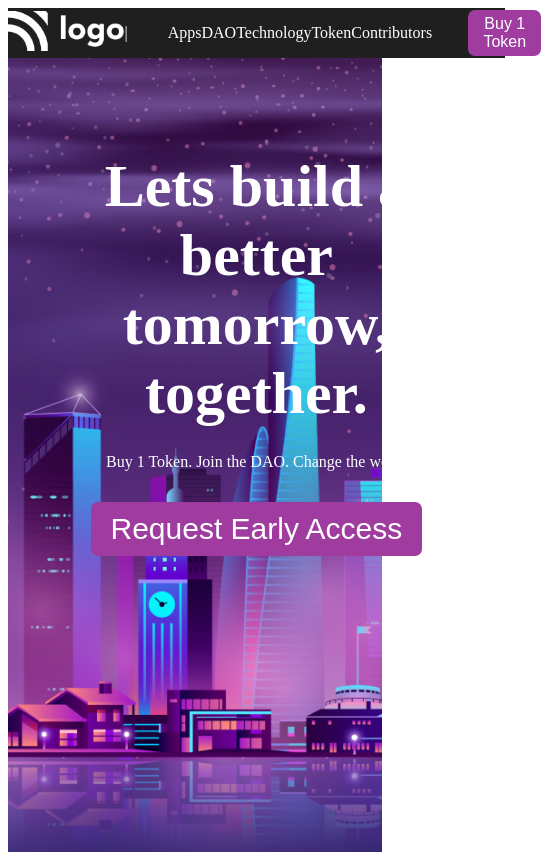
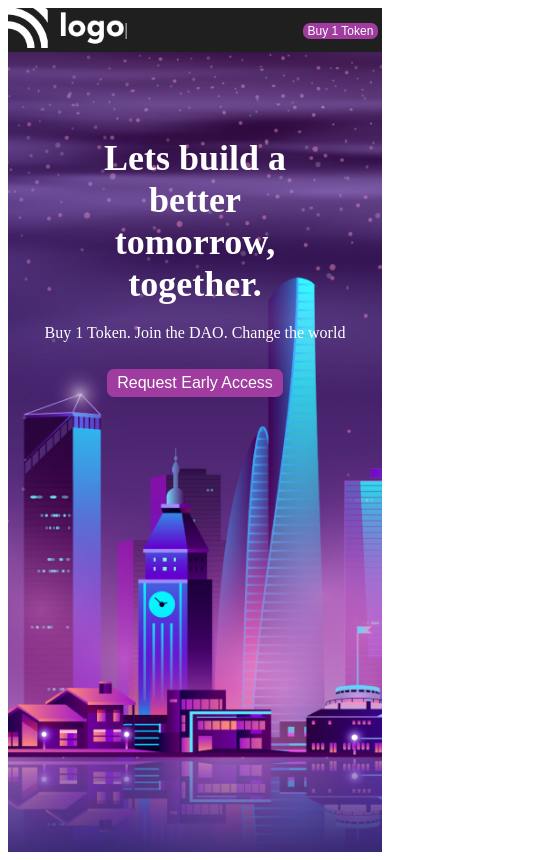
Before and after one commit to JBChandu/HTML-CSS-Project-05, a plain HTML site: page index.html in a window 390 px wide. Shown: the whole page, 541 px wide, since content can reach past the window. Drawn offline with Linux system fonts and the light colour scheme.

Commit message:
Added Mobile Responsiveness

```diff
--- a/style.css
+++ b/style.css
@@ -72,3 +72,33 @@ nav div:nth-child(1) {
   margin-top: 3%;
 }
 /* hero section end */
+
+/* media queries */
+@media only screen and (max-width: 1050px) {
+  .button-small {
+    padding: 1px 5px;
+    font-size: 12px;
+    border-radius: 7px;
+    margin-left: 0;
+  }
+  .grow-list {
+    display: none;
+  }
+  .navbar div:last-child {
+    grid-column: 4/5;
+    text-align: center;
+  }
+}
+@media only screen and (max-width: 717px) {
+  .button-large {
+    font-size: 16px;
+    padding: 5px 10px;
+  }
+  .hero-heading {
+    font-size: 36px;
+  }
+  .hero-description {
+    padding-left: 5%;
+    padding-right: 5%;
+  }
+}
```
